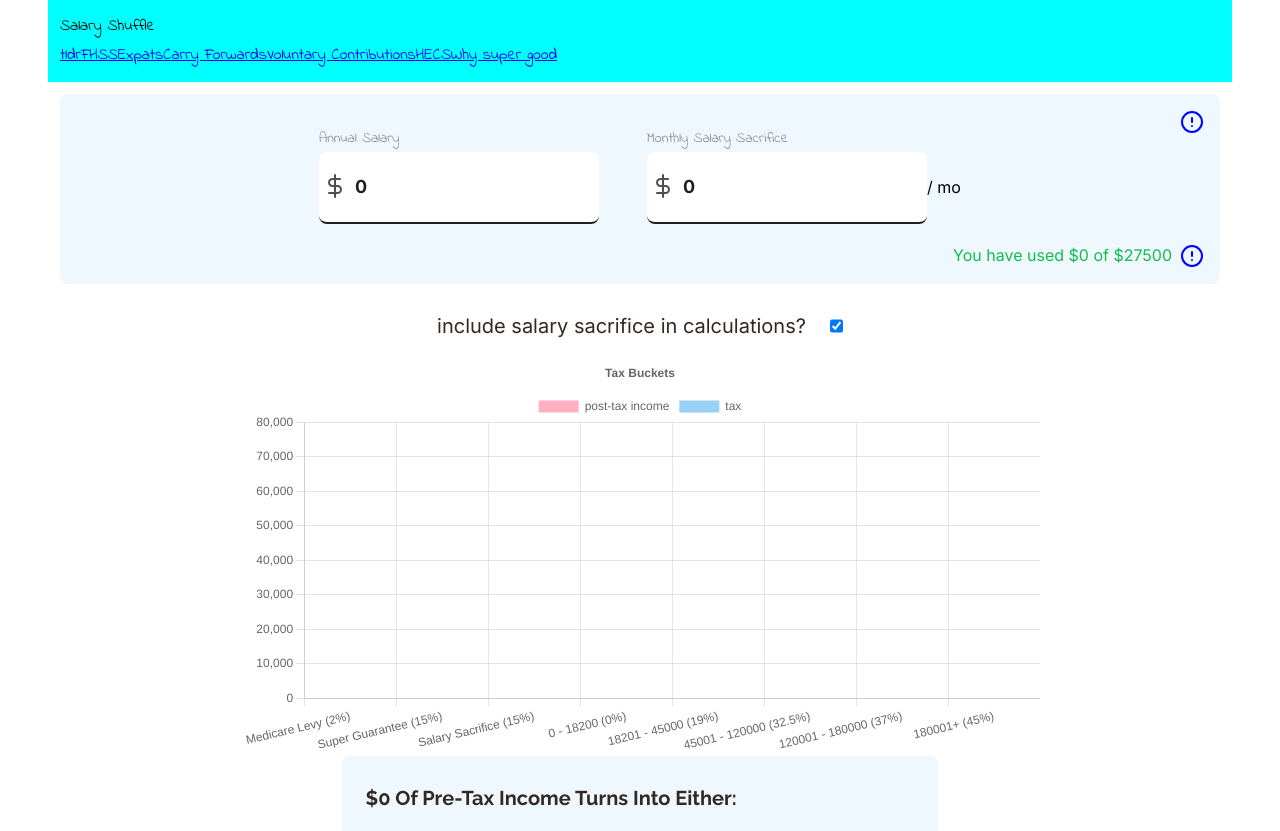
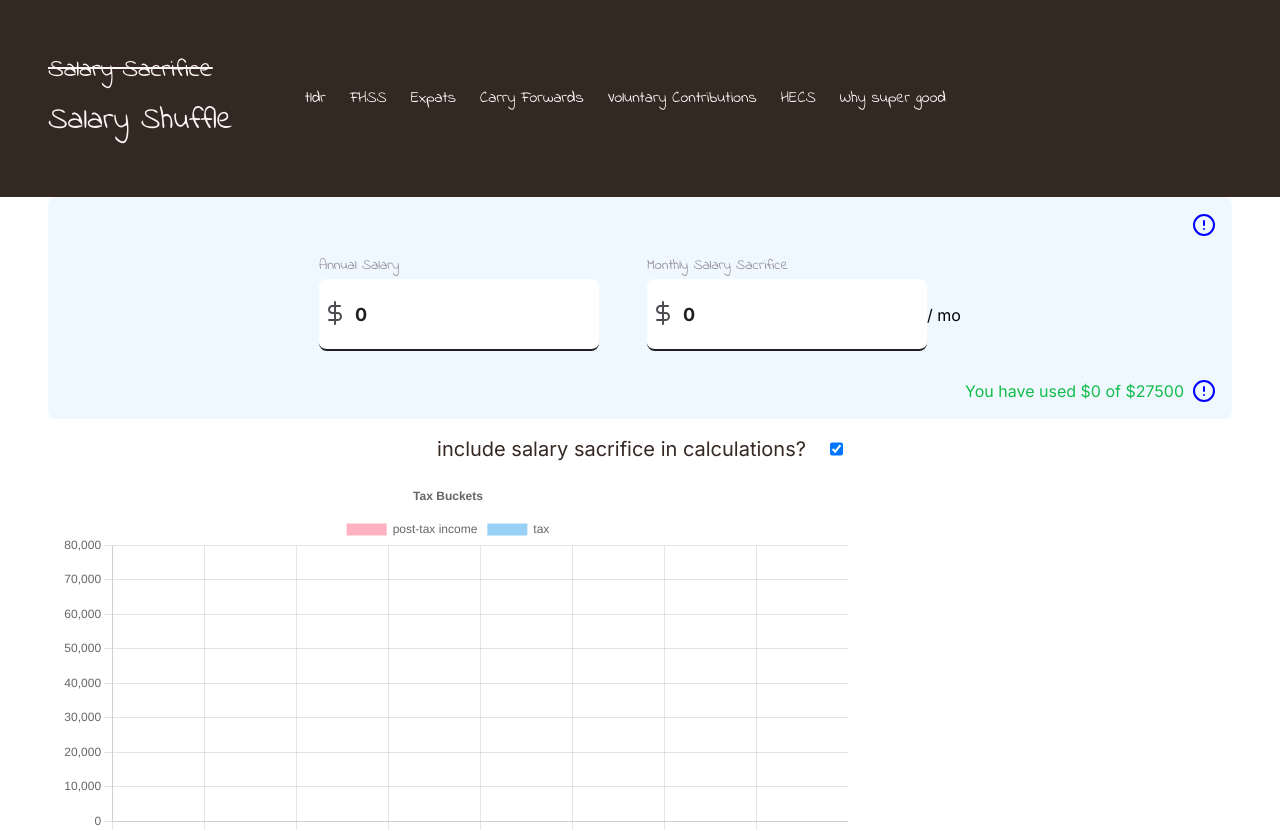
Before and after one commit to TimmDay/hack23-salary-shuffle, a Next.js app: page / in a window 1280 px wide. Shown: the top 831 px of the page. Built offline with nearby package versions, Linux system fonts and the light colour scheme.

Commit message:
layout improvements

```diff
--- a/src/app/layout.module.css
+++ b/src/app/layout.module.css
@@ -1,9 +1,38 @@
 .main {
   margin: 0;
+}
+.nav {
+  padding: 48px;
+  display: flex;
+  flex-wrap: wrap;
+  gap: 24px;
+  background-color: var(--color-contrast);
+  color: var(--color-primary);
+  display: flex;
+  align-items: center;
+  a {
+    color: var(--color-primary);
+    text-decoration: none;
+  }
+}
+.content {
   padding-inline: 48px;
 }
 
-.nav {
-  padding: 12px;
-  background-color: aqua;
+.logo {
+  display: flex;
+  flex-direction: column;
+  margin-right: 48px;
+
+  div:first-child {
+    font-size: var(--heading-2);
+    text-decoration: line-through;
+    color: var(--color-primary);
+  }
+
+  div:last-child {
+    font-size: var(--heading-1);
+    font-family: var(--font-emphasis);
+    color: var(--color-primary);
+  }
 }
--- a/src/app/layout.tsx
+++ b/src/app/layout.tsx
@@ -28,7 +28,10 @@ export default function RootLayout({
       >
         <main className={styles.main}>
           <nav className={styles.nav}>
-            <div>{" Salary Shuffle"}</div>
+            <div className={styles.logo}>
+              <div>{"Salary Sacrifice"}</div>
+              <div>{" Salary Shuffle"}</div>
+            </div>
             <Link href="/">tldr</Link>
             <Link href="/fhss">FHSS</Link>
             <Link href="/expats">Expats</Link>
@@ -37,7 +40,7 @@ export default function RootLayout({
             <Link href="/hecs">HECS</Link>
             <Link href="/extraBenefits">Why super good</Link>
           </nav>
-          {children}
+          <div className={styles.content}>{children}</div>
         </main>
       </body>
     </html>
--- a/src/app/page.module.css
+++ b/src/app/page.module.css
@@ -1,6 +1,6 @@
 .results {
   display: flex;
-  justify-content: space-around;
+  justify-content: space-between;
   flex-wrap: wrap;
 }
 
--- a/src/app/page.tsx
+++ b/src/app/page.tsx
@@ -143,6 +143,8 @@ export default function Home() {
     noSacTaxBucket4.taxPaid +
     noSacTaxBucket5.taxPaid;
 
+  // const afterTaxIncomeNoSalSac =
+
   return (
     <div>
       <InputBlock
@@ -184,29 +186,6 @@ export default function Home() {
         /> */}
 
       <div className={styles.summaryBlock}>
-        <p>{`${salSacPerMonth} pre-tax income per month becomes:`}</p>
-        {/* <p>{`in bank account: ${ifSalSacWasIncomeAmount} - tax: ${
-          getTopShavingTaxNaive(salMinusSGAndMedicare, salSacPerMonth)
-            .taxOnShaving
-        } - rate: ${
-          getTopShavingTaxNaive(incomeAfterSGLevyAndSalSac, salSacPerMonth).rate
-        }`}</p>
-        <p>{`in super fund: ${salSacInAccount} - tax: ${superTaxOnSalSac} - rate: ${CONTRIBUTIONS_TAX_RATE}`}</p>
-
-        <p>{`Diff: ${salSacSavings}`}</p>
-        <p>{`Tax Savings Per Year: ${salSacSavings * 12}`}</p>
-        <p>{`Annual sal sac contributions after tax: ${
-          salSacInAccount * 12
-        }`}</p> */}
-
-        <div>{`total tax paid WITH NO salary sacrifice: ${totalTaxWithNoSalSac.toFixed(
-          2
-        )} : ${(totalTaxWithNoSalSac / adjustedForIncSuperIncome) * 100}`}</div>
-
-        <div>{`total tax paid WITH salary sacrifice: ${totalTaxWithSalSac.toFixed(
-          2
-        )} : ${(totalTaxWithSalSac / adjustedForIncSuperIncome) * 100}`}</div>
-
         <CompoundedGrid amount={salSacInAccount * 12} />
 
         <div>
@@ -217,16 +196,6 @@ export default function Home() {
             salSacInAccount * 12
           )}`}</div>
         </div>
-
-        {/* <p>{`percentage increase of take home pay: ${}`}</p> */}
-
-        {/* <p>{`adj income: ${121000}`}</p>
-        <p>{`top bracket: chunk: ${shavingBit.incomeAtTopRate} - rate:${shavingBit.topRate} - tax: ${shavingBit.taxAtTopRate}`}</p>
-        <p>{`next bracket: chunk: ${shavingBit.incomeAtLowerRate} - rate:${shavingBit.lowerRate} - tax: ${shavingBit.taxAtLowerRate}`}</p>
-        <p>{`$ in bank account: ${shavingBit.amountLeftOver.toFixed(2)}`}</p>
-        <p>{`total tax: ${shavingBit.totalTax.toFixed(2)}`}</p> */}
-        {/* <p>{`: ${}`}</p> */}
-        {/* <p>{`: ${}`}</p> */}
       </div>
 
       <div>
--- a/src/components/InputBlock/InputBlock.module.css
+++ b/src/components/InputBlock/InputBlock.module.css
@@ -6,15 +6,14 @@
 .inputBlock {
   background-color: var(--color-primary-offset);
   padding-inline: 12px;
-  padding-top: 32px;
-  padding-bottom: 60px;
+  padding-top: 56px;
+  padding-bottom: 68px;
   border-radius: var(--borderRadius);
   display: flex;
   position: relative;
   align-items: flex-end;
   justify-content: center;
   gap: 48px;
-  margin: 12px;
   flex-wrap: wrap;
 }
 
```
